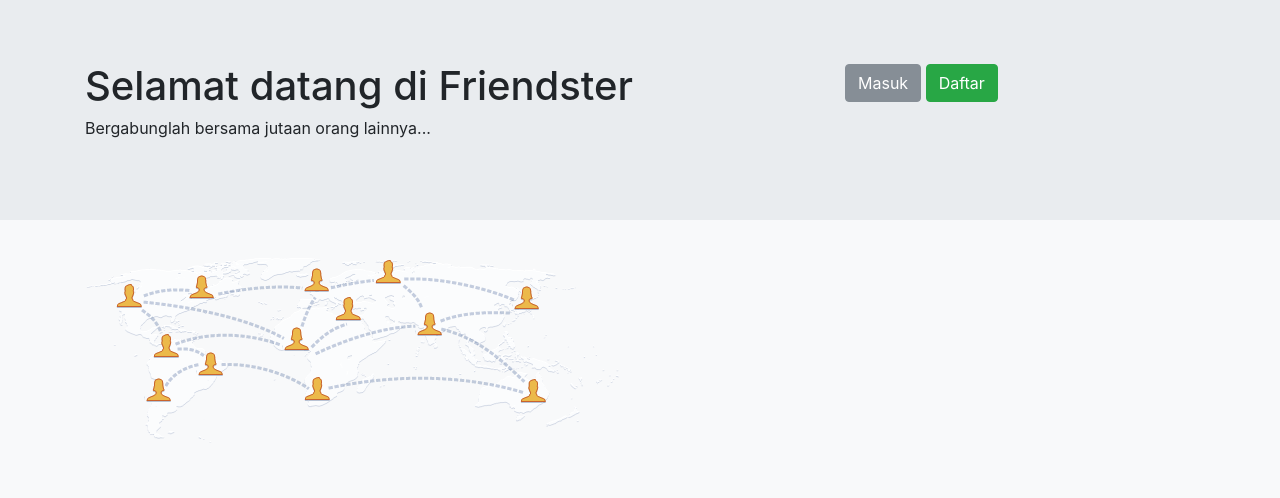
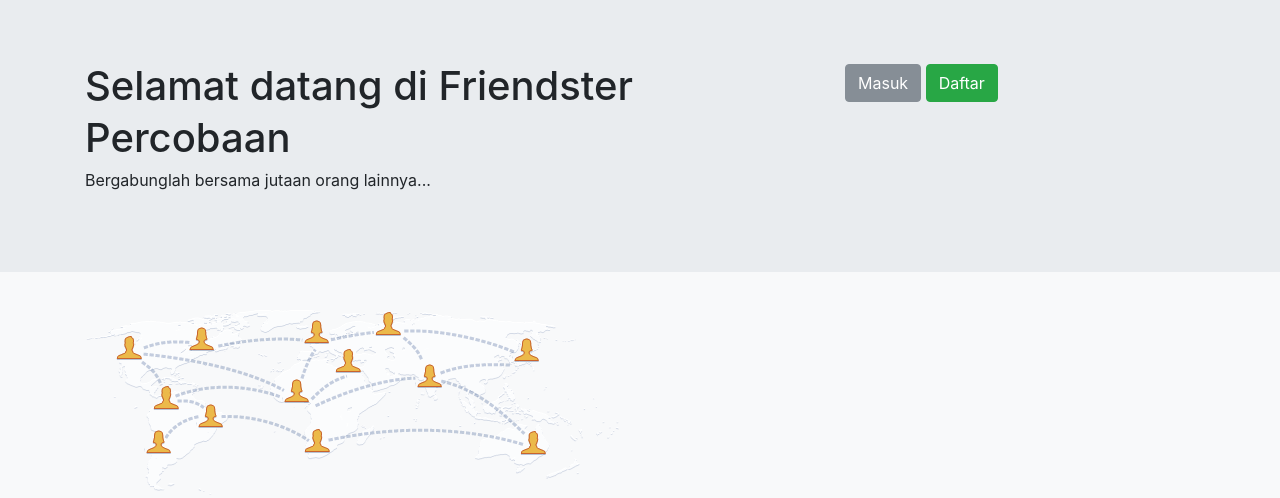
Before and after one commit to detahermana/pesbuk-samehada, a PHP site: page / in a window 1280 px wide. Shown: the top 498 px of the page. Run offline with PHP 8.4, Linux system fonts and the light colour scheme.

Commit message:
pesan percobaan

```diff
--- a/index.php
+++ b/index.php
@@ -15,6 +15,7 @@
                 <div class="row">
                     <div class="col-md-8">
                         <h1>Selamat datang di Friendster</h1>
+                        <h1>Percobaan</h1>
                         <p>Bergabunglah bersama jutaan orang lainnya...</p>
                     </div>
                     <div class="col-md-4">
```
